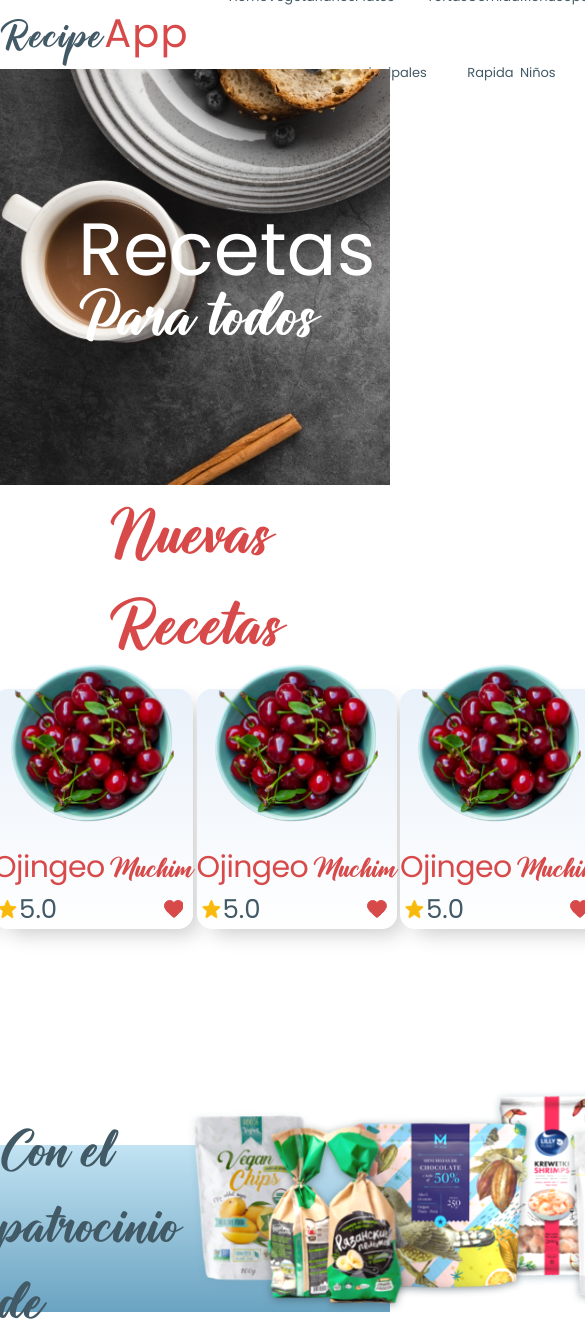
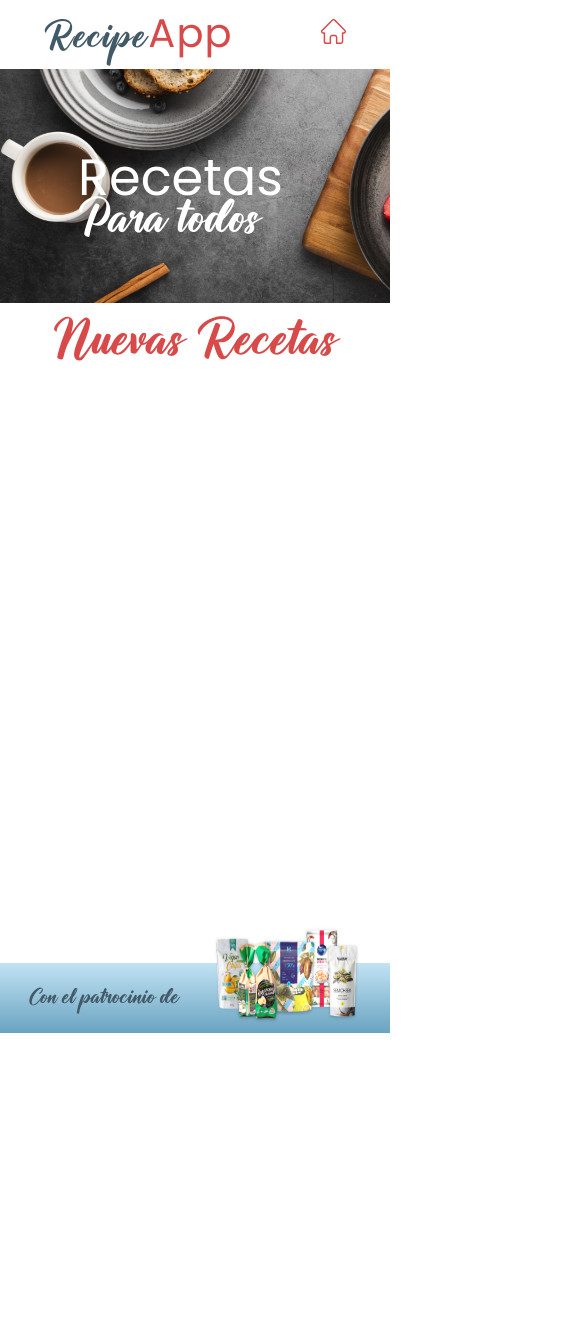
Before and after one commit to milo9402/aranda-frontend, a React (Create React App) app: page / in a window 390 px wide. Shown: the top 1342 px of the page, 585 px wide, since content can reach past the window. After the commit the page ends 1033 px from the top, so only its background shows below. Built offline with nearby package versions, Linux system fonts and the light colour scheme.

Commit message:
feat(banner, footer, header): responsive added

```diff
--- a/src/components/NavBar/index.tsx
+++ b/src/components/NavBar/index.tsx
@@ -1,9 +1,10 @@
 import React from 'react'
+import {ReactComponent as HomeIcon}  from '../../assets/icons/ic_home.svg'
 
 export default function Navbar() {
   return (
-    <>
-      <ul className='navbar_container'>
+    <div className='navbar_container'>
+      <ul className='navbar_list'>
         <li className="navbar_item">Home</li>
         <li className="navbar_item">Vegetarianos</li>
         <li className="navbar_item">Platos principales</li>
@@ -12,6 +13,9 @@ export default function Navbar() {
         <li className="navbar_item">Menu Niños</li>
         <li className="navbar_item">Sopas</li>
       </ul>
-    </>
+      <span className='navbar_home-icon'>
+        <HomeIcon/>
+      </span>
+    </div>
   )
 }
--- a/src/layout/Layout.tsx
+++ b/src/layout/Layout.tsx
@@ -14,7 +14,7 @@ export default function Layout() {
         <Banner/>
         <main>
           <div className='layout_mid_title'>Nuevas Recetas</div>
-          <Carrousel/>
+          {/* <Carrousel/>s */}
         </main>
         <Footer/>
     </div>
--- a/src/styles/base/_resets.scss
+++ b/src/styles/base/_resets.scss
@@ -12,5 +12,9 @@ body {
     margin: 0;
     font-family: 'Poppins', 'Monster Clubhouse',source-code-pro, Menlo, Monaco, Consolas, 'Courier New',
       monospace;
-
+      padding: 0;
+      list-style: none;
+      text-decoration: none;
+      border: none;
+      outline: none;
   }
--- a/src/styles/base/_settings.scss
+++ b/src/styles/base/_settings.scss
@@ -1,5 +1,9 @@
-
+//  Colors
 $primary: #D84A4A;
 $secondary: #425966;
 $white: #FFFFFF;
 $footer_background: transparent linear-gradient(180deg, #C2E3F3 0%, #6AA3C1 100%) 0% 0% no-repeat padding-box;
+
+// Media Queries
+$breakpoint-mobile: 429px;
+$breakpoint-tablet: 768px;
--- a/src/styles/components/_banner.scss
+++ b/src/styles/components/_banner.scss
@@ -31,5 +31,28 @@
 
         }
     }
+    @media screen and (min-width: $breakpoint-mobile) and (max-width: $breakpoint-tablet) {
+        height: 249px;
+        .banner_text{
+            .banner_title{
+                font: normal normal normal 74px/111px Poppins;
+            }
+            .banner_subtitle{
+                font: normal normal normal 67px/80px Monster Clubhouse;
+            }
+        }
+    }
+    @media screen and (max-width: $breakpoint-mobile) {
+        height: 234px;
+        .banner_text{
+            .banner_title{
+                font: normal normal normal 51px/77px Poppins;
+                height: 50px;
+            }
+            .banner_subtitle{
+                font: normal normal normal 51px/61px Monster Clubhouse;
+            }
+        }
+    }
 
 }
--- a/src/styles/components/_footer.scss
+++ b/src/styles/components/_footer.scss
@@ -6,7 +6,7 @@
     justify-content: space-evenly;
     align-items: center;
     .footer_image{
-        width: 536px;
+        width: 30%;
         height: 248px;
         position: relative;
         top: -20px;
@@ -20,4 +20,24 @@
         top: 52.3px;
 
     }
+    @media screen and (min-width: $breakpoint-mobile) and (max-width: $breakpoint-tablet) {
+        height: 115px;
+        .footer_image{
+            height: 175px;
+        }
+        .footer_text{
+            font-size: 39px;
+        }
+    }
+    @media screen and (max-width: $breakpoint-mobile) {
+        height: 70px;
+        .footer_image{
+            height: 106px;
+            width: 149px;
+        }
+        .footer_text{
+            width: 155px;
+            font: normal normal normal 23px/28px Monster Clubhouse;
+        }
+    }
 }
--- a/src/styles/components/_layout.scss
+++ b/src/styles/components/_layout.scss
@@ -15,4 +15,16 @@
         height: 640px;
         max-height: 640px;
     }
+
+
+    @media screen and (min-width: $breakpoint-mobile) and (max-width: $breakpoint-tablet) {
+
+    }
+    @media screen and (max-width: $breakpoint-mobile) {
+        .layout_mid_title {
+            padding-left: 0;
+            text-align: center;
+            font: normal normal normal 54px/65px Monster Clubhouse;
+        }
+    }
 }
--- a/src/styles/components/_navbar.scss
+++ b/src/styles/components/_navbar.scss
@@ -1,8 +1,9 @@
-.navbar_container {
+.navbar_container{
+    width: 60%;
+    .navbar_list {
         display: flex;
         flex-direction: row;
         justify-content: space-between;
-    width: 60%;
         margin: 0;
         font: normal normal normal 56px/76px 'Poppins';
         .navbar_item{
@@ -14,5 +15,26 @@
                 cursor: pointer;
             }
         }
-
     }
+    .navbar_home-icon{
+        display: none;
+    }
+    @media screen and (min-width: $breakpoint-mobile) and (max-width: $breakpoint-tablet) {
+        width: auto;
+        .navbar_list{
+            display: none;
+        }
+        .navbar_home-icon{
+            display: block;
+        }
+    }
+    @media screen and (max-width: $breakpoint-mobile) {
+        width: auto;
+        .navbar_list{
+            display: none;
+        }
+        .navbar_home-icon{
+            display: block;
+        }
+    }
+}
--- a/src/styles/index.scss
+++ b/src/styles/index.scss
@@ -12,4 +12,5 @@
 @import "./components/layout";
 
 
-// Screens
+// Screens mixins
+// @import "./base/mixins";
```
Also changed, not shown: src/styles/base/_mixins.scss (added, +13 -0 lines). Lines whose indentation alone changed are shown as unchanged.
